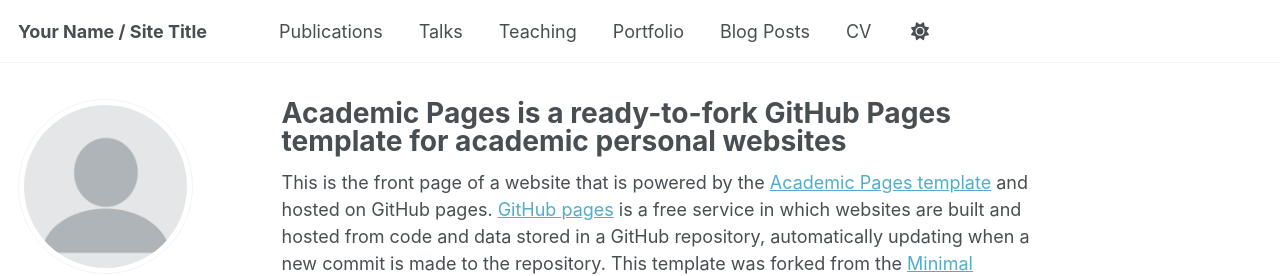
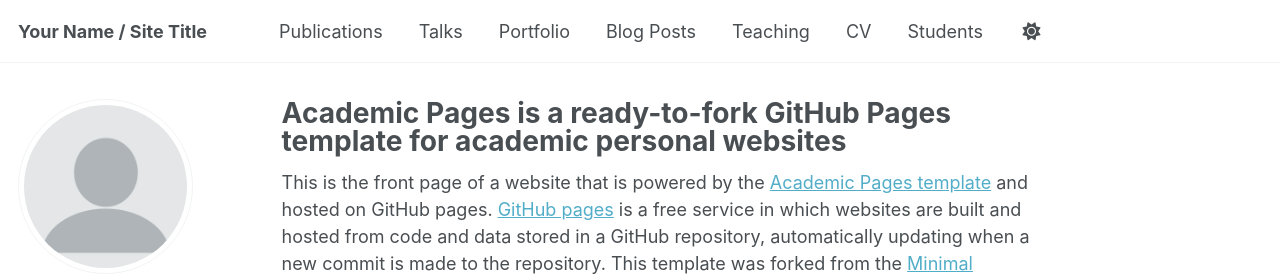
Before and after one commit to Yuyue0221/Yuyue0221.github.io, a Jekyll site: the page built from _pages/about.md, in a window 1280 px wide. Shown: the top 276 px of the page. Built offline with Jekyll 4.4.1, drawn with Linux system fonts in a browser that asks for light colours; some web fonts are replaced.

Commit message:
Update navigation.yml

```diff
--- a/_data/navigation.yml
+++ b/_data/navigation.yml
@@ -14,17 +14,20 @@ main:
   - title: "Talks"
     url: /talks/
 
-  - title: "Teaching"
-    url: /teaching/
-
   - title: "Portfolio"
     url: /portfolio/
 
   - title: "Blog Posts"
     url: /year-archive/
 
+  - title: "Teaching"
+    url: /teaching/
+
   - title: "CV"
     url: /cv/
+
+  - title: "Students"
+    url: /student/
 
   # - title: "CV"
   #   url: /cv-json/
```
